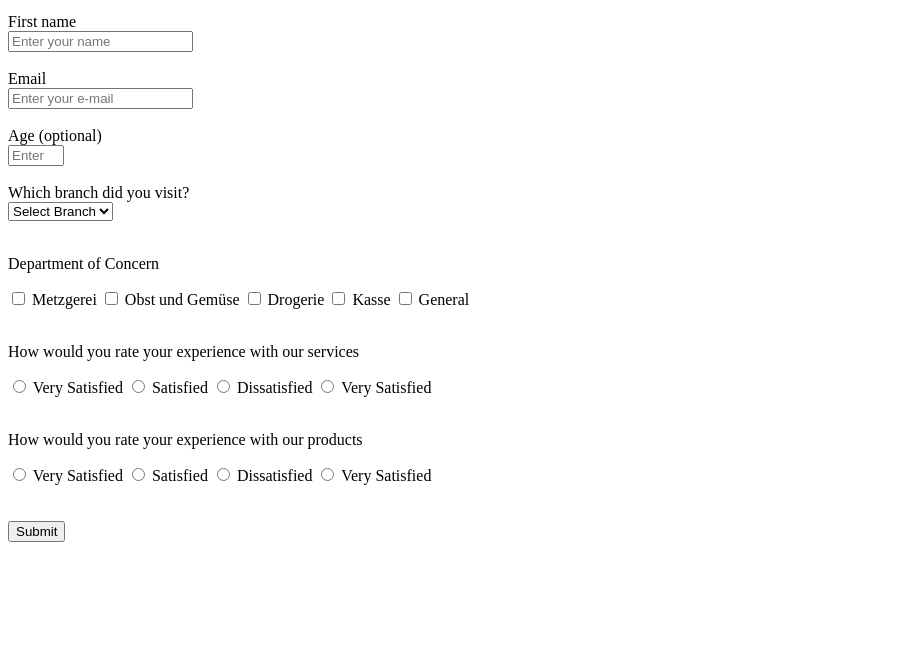
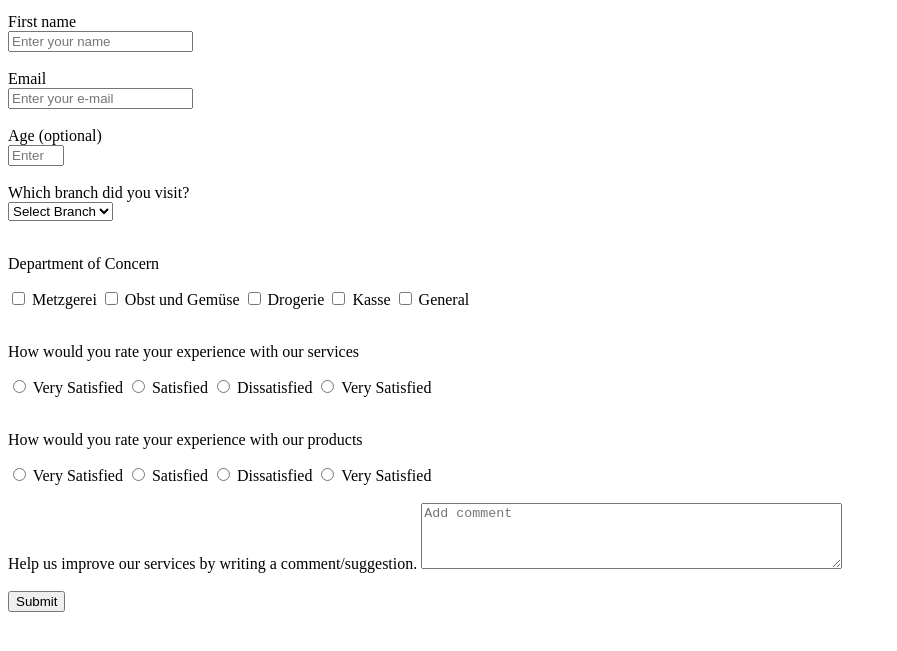
Before and after one commit to jecaps/surveyForm, a plain HTML site: page index.html in a window 1280 px wide. Shown: the part 101-752 px from the top of the page, without its empty margins (0-897 px from the left). Drawn offline with Linux system fonts and the light colour scheme.

Commit message:
Create textarea

```diff
--- a/index.html
+++ b/index.html
@@ -130,6 +130,18 @@
         <label for="very-dissatisfied">Very Satisfied</label>
       </div>
       <br />
+      <div id="form-div">
+        <label for="review"
+          >Help us improve our services by writing a comment/suggestion.</label
+        >
+        <textarea
+          id="review"
+          name="review"
+          rows="4"
+          cols="50"
+          placeholder="Add comment"
+        ></textarea>
+      </div>
       <br />
       <input type="submit" id="submit" value="Submit" />
     </form>
```
